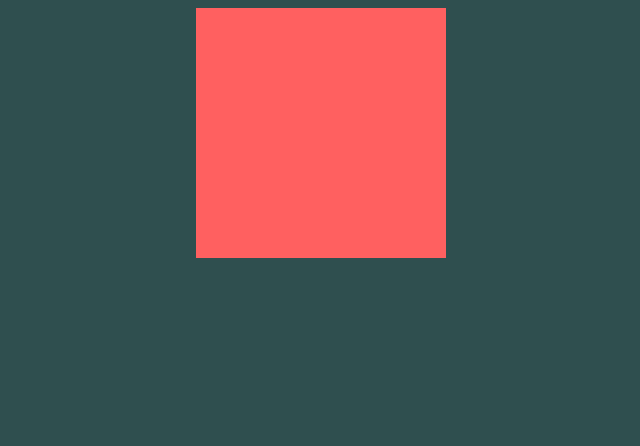
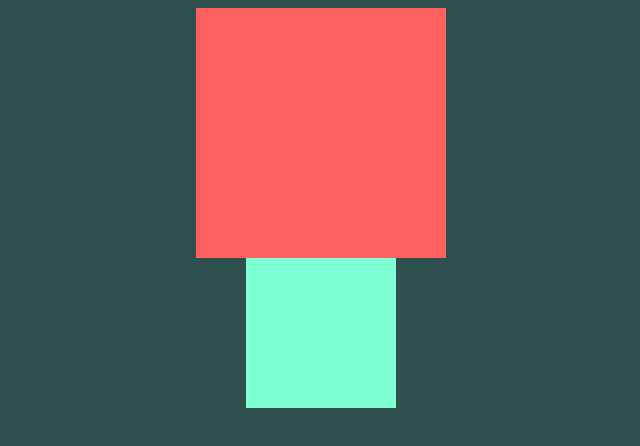
Before and after one commit to FerX95/teste_34, a plain HTML site: page index.html in a window 1280 px wide. Shown: the whole page, without its empty margins (319-959 px from the left). Drawn offline with Linux system fonts and the light colour scheme.

Commit message:
outro commit

```diff
--- a/index.html
+++ b/index.html
@@ -17,11 +17,19 @@
                 height: 250px;
                 background-color: #ff6060;
             }
+
+            .box2{
+                margin: auto;
+                width: 150px;
+                height: 150px;
+                background-color: #7fffd4;
+            }
         </style>
     </head>
 
     <body>
         <div class="box"></div>
+        <div class="box2"></div>
     </body>
 
 </html>
```
